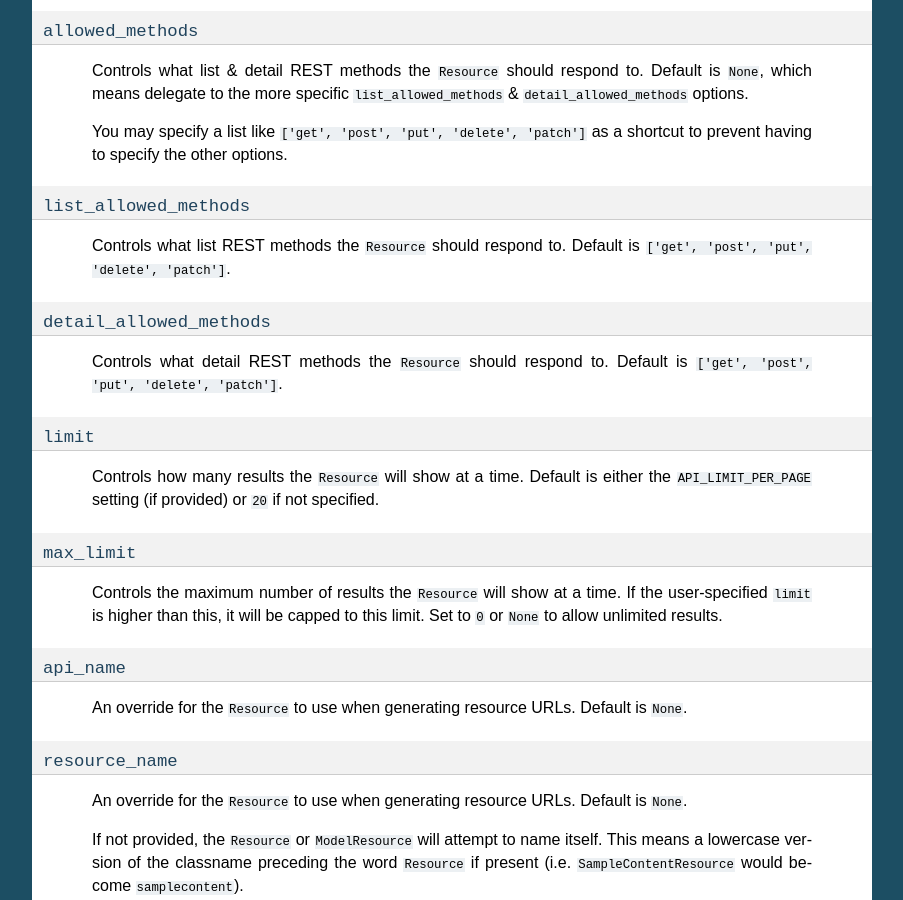
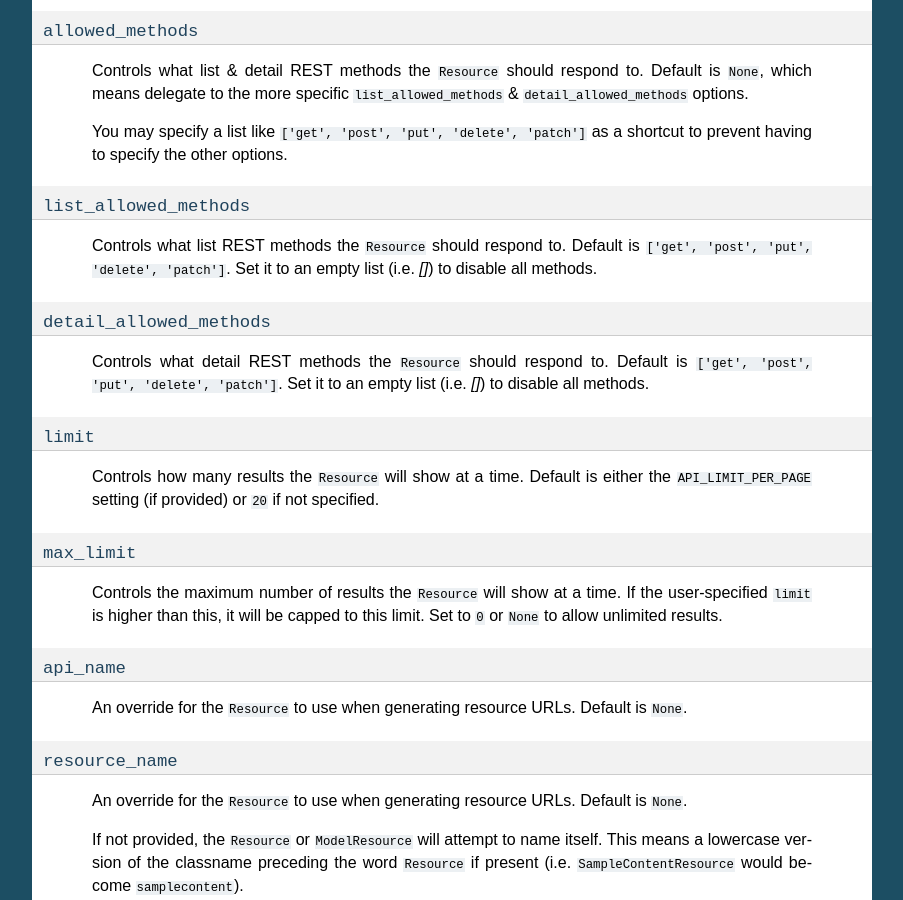
Before and after one commit to django-tastypie/django-tastypie, a Sphinx documentation site: the page built from docs/resources.rst, in a window 1280 px wide and 900 px high, scrolled down 8460 px. Shown: the whole window, without its empty margins (198-1101 px from the left). Built offline with Sphinx 7.4.7, drawn with Linux system fonts in a browser that asks for light colours; pages that are not in the unit, such as notebooks, are missing from menus.

Commit message:
Fixed #486 - Added documentation for disabling all methods on list and detail endpoints
Signed-off-by: Pankaj Singh <psjinx@gmail.com>

```diff
--- a/docs/resources.rst
+++ b/docs/resources.rst
@@ -533,7 +533,8 @@ The inner ``Meta`` class allows for class-level configuration of how the
 ------------------------
 
   Controls what list REST methods the ``Resource`` should respond to. Default
-  is ``['get', 'post', 'put', 'delete', 'patch']``.
+  is ``['get', 'post', 'put', 'delete', 'patch']``. Set it to an empty list
+  (i.e. `[]`) to disable all methods.
 
 
 .. _detail-allowed-methods:
@@ -542,7 +543,8 @@ The inner ``Meta`` class allows for class-level configuration of how the
 --------------------------
 
   Controls what detail REST methods the ``Resource`` should respond to. Default
-  is ``['get', 'post', 'put', 'delete', 'patch']``.
+  is ``['get', 'post', 'put', 'delete', 'patch']``. Set it to an empty list
+  (i.e. `[]`) to disable all methods.
 
 ``limit``
 ---------
```
